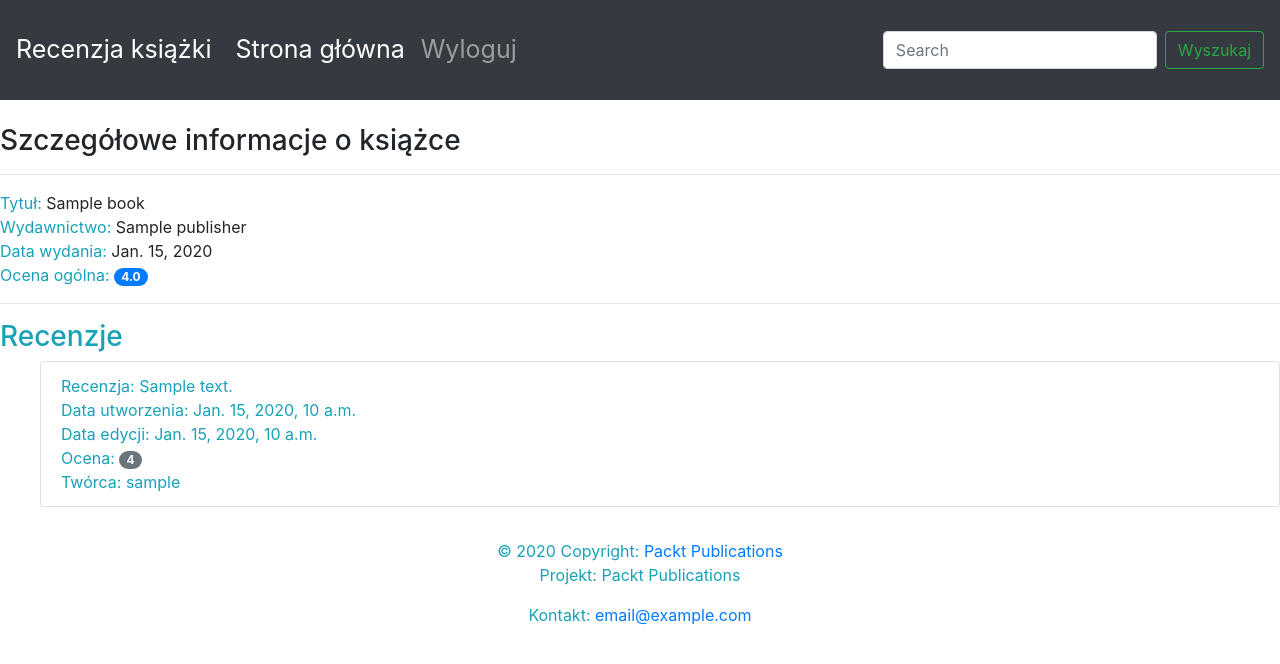
After one commit to DevJa318/bookr, a Django app: page /books/1/ in a window 1280 px wide. The commit adds this page. Shown: the top 664 px of the page. Run offline with Django 4.2, Linux system fonts and the light colour scheme; tables that the repository leaves empty hold one stand-in row (values such as "Sample post"); some libraries are stand-ins or nearby versions.

Commit message:
Zadanie 3.1 skończone - Dodano wyświetlanie szczegółów książki

```diff
--- /dev/null
+++ b/reviews/templates/reviews/book_info.html
@@ -0,0 +1,39 @@
+{% extends 'base.html' %}
+
+{% block content %}
+    <br>
+    <h3>Szczegółowe informacje o książce</h3>
+    <hr>
+    <span class="text-info">Tytuł: </span><span>{{book.title}}</span>
+    <br>
+    <span class="text-info">Wydawnictwo: </span><span>{{book.publisher}}</span>
+    <br>
+    <span class="text-info">Data wydania: </span><span>{{book.publication_date}}</span>
+    <br>
+    {% if not reviews %}
+        <hr>
+        <h3>Napisz pierwszą recenzję.</h3>
+    {% else %}
+            <span class="text-info">Ocena ogólna: </spanviews.book_info, name='book-info'),
+]><span class="badge badge-primary badge-pill">{{ book_rating }}</span>
+            <br>
+            <hr>
+            <h3>Recenzje</h3>
+            <ul>
+            {% for review in reviews %}
+                  <li class="list-group-item">
+                        <span class="text-info">Recenzja: </span> <span>{{ review.content }}</span>
+                        <br>
+                        <span class="text-info">Data utworzenia: </span><span>{{ review.date_created }}</span>
+                        <br>
+                        <span class="text-info">Data edycji: </span><span>{{ review.date_edited }}</span>
+                        <br>
+                        <span class="text-info">Ocena: </span><span class="badge badge-secondary badge-pill">{{ review.rating }}</span>
+                        <br>
+                        <span class="text-info">Twórca: </span><span>{{ review.creator.username }}</span>
+                        <br>
+                  </li>
+            {% endfor %}
+            </ul>
+      {% endif %}
+{% endblock %}
--- a/reviews/templates/reviews/book_list.html
+++ b/reviews/templates/reviews/book_list.html
@@ -4,7 +4,7 @@
 <ul class="list-group">
   {% for item in book_list %}
   <li class="list-group-item">
-      <span class="text-info">Tytuł </span> <span>{{ item.book.title }}</span>
+      <span class="text-info">Tytuł: </span> <span>{{ item.book.title }}</span>
       <br>
       <span class="text-info">Wydawnictwo: </span><span>{{ item.book.publisher }}</span>
       <br>
@@ -18,7 +18,8 @@
       <span class="text-secondary">Napisz pierwszą recenzję.</span>
       <br>
       {% endif %}
-      <a class="btn btn-primary btn-sm active" role="button" aria-pressed="true" href="/book/{{ item.book.id }}/">Reviews</a></li>
+      <a class="btn btn-primary btn-sm active" role="button" aria-pressed="true" href="/books/{{ item.book.id }}/">Reviews</a></li>
   </li>
   {% endfor %}
 </ul>
+{% endblock %}
--- a/reviews/urls.py
+++ b/reviews/urls.py
@@ -4,6 +4,6 @@ from . import views
 
 
 urlpatterns = [
-    path('books/', views.book_list,
-         name='book_list')
+    path('books/', views.book_list, name='book_list'),
+    path('books/<int:id>/', views.book_info, name='book-info'),
 ]
--- a/reviews/views.py
+++ b/reviews/views.py
@@ -1,4 +1,4 @@
-from django.shortcuts import render
+from django.shortcuts import render, get_object_or_404
 
 from .models import Book, Review
 from .utils import average_rating
@@ -18,3 +18,13 @@ def book_list(request):
         book_list.append({'book': book, 'book_rating': book_rating, 'number_of_reviews': numbers_of_reviews})
         context = {'book_list': book_list}
     return render(request, 'reviews/book_list.html', context)
+
+def book_info(request, id):
+    book = get_object_or_404(Book, id=id)
+    reviews = book.review_set.all()
+    if reviews:
+        book_rating = average_rating([review.rating for review in reviews])
+        context = {'book':book,'book_rating': book_rating, 'reviews': reviews}
+    else:
+        context = {'book':book,'book_rating': None, 'reviews': None }
+    return render(request, "reviews/book_info.html", context)
```
